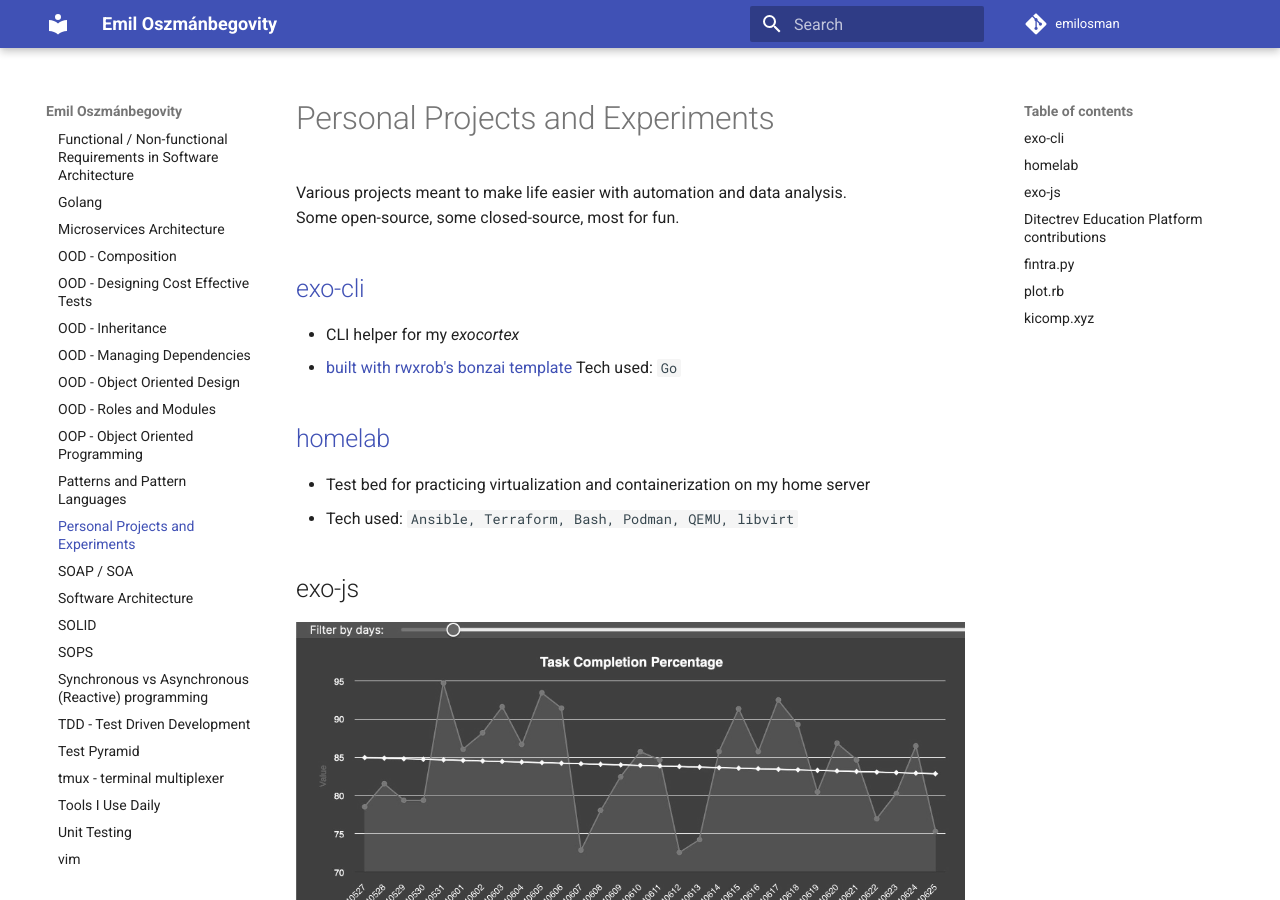
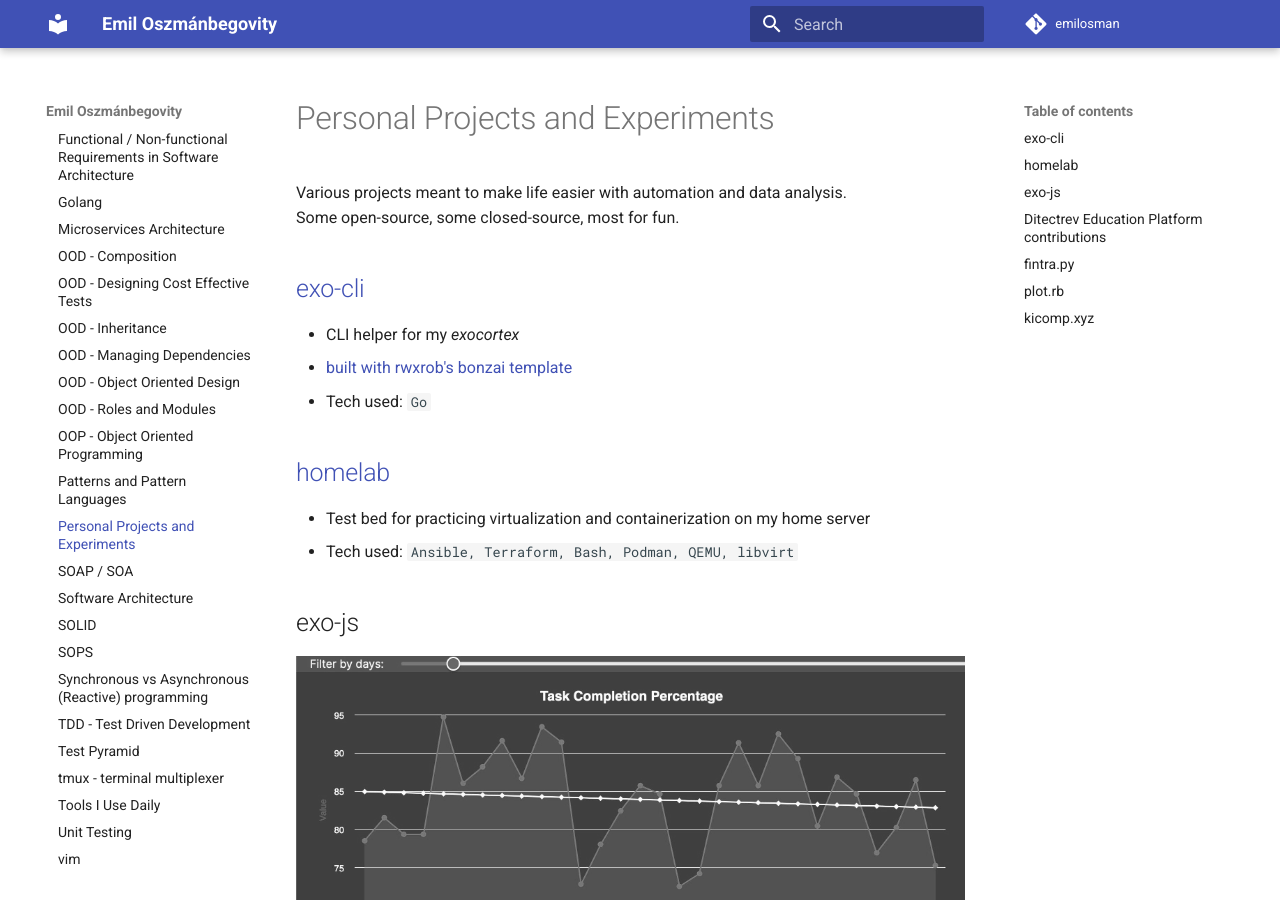
Before and after one commit to emilosman/emilosman, an MkDocs documentation site: the page built from docs/pages/personal-projects.md, in a window 1280 px wide and 900 px high. Built offline with MkDocs 1.6.1 and Material for MkDocs 9.7.7, drawn with Linux system fonts in a browser that asks for light colours.

Commit message:
fix typo

```diff
--- a/docs/pages/personal-projects.md
+++ b/docs/pages/personal-projects.md
@@ -5,7 +5,7 @@ Some open-source, some closed-source, most for fun.
 ## [exo-cli](https://github.com/emilosman/exo-cli)
 - CLI helper for my _exocortex_
 - [built with rwxrob's bonzai template](https://github.com/rwxrob/bonzai)
-Tech used: `Go`
+- Tech used: `Go`
 
 ## [homelab](https://github.com/emilosman/homelab)
 - Test bed for practicing virtualization and containerization on my home server
```
